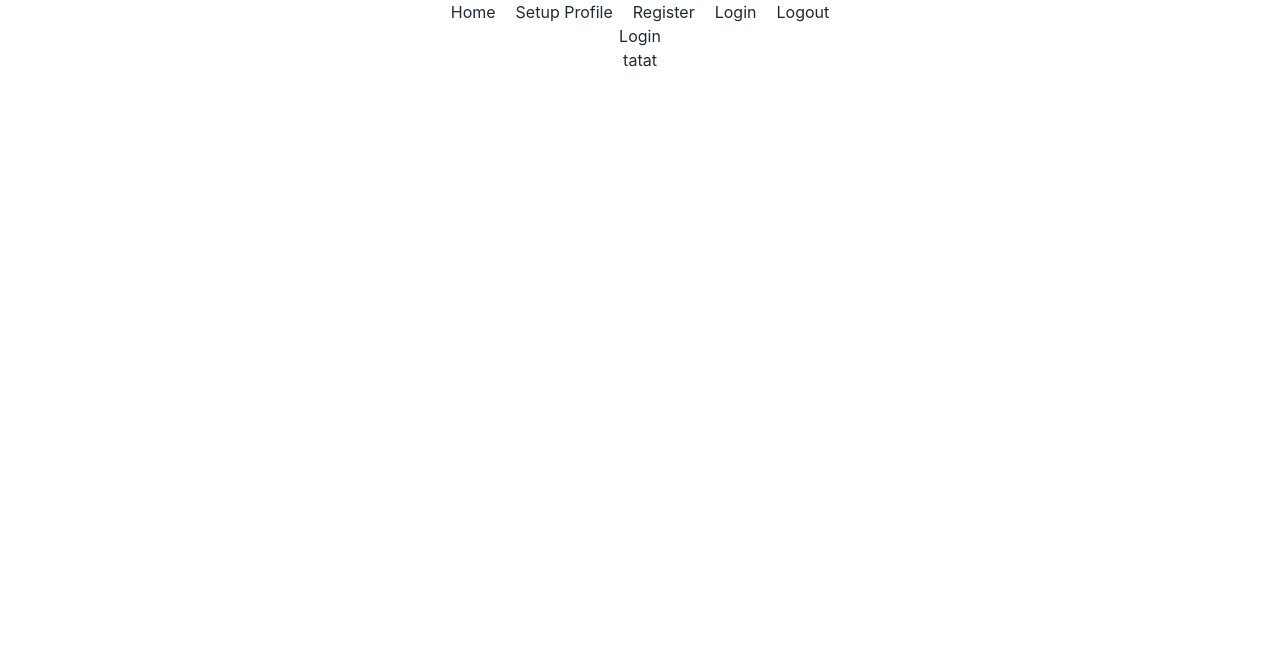
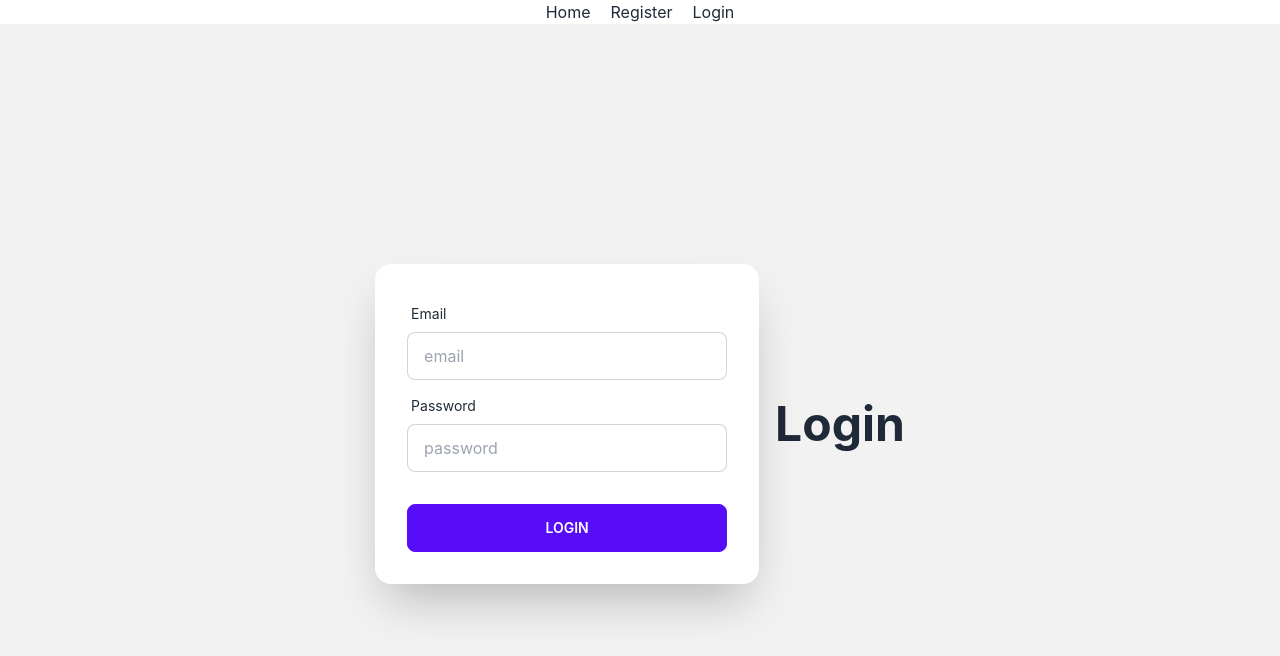
Before and after one commit to sou2000s/makeProfile-Client, a React (Create React App) app: page /login in a window 1280 px wide. Shown: the top 656 px of the page. Built offline with nearby package versions, Linux system fonts and the light colour scheme; no server answers.

Commit message:
setup profile page adeded

```diff
--- a/src/Components/Navbar.js
+++ b/src/Components/Navbar.js
@@ -1,15 +1,33 @@
-import React from 'react';
+import React, { useContext } from 'react';
 import { Link } from 'react-router-dom';
+import { AuthContext } from '../Context/AuthProvider';
 
 const Navbar = () => {
+    const {user , logout} = useContext(AuthContext)
+    const handleLogout = ()=>{
+        logout()
+        .then(()=>{})
+        .catch(err => console.log(err.message))
+    }
     return (
         <div>
             <ul>
                 <Link className=''  to='/'>Home</Link>
-                <Link className='ml-5'  to='/setProfile'>Setup Profile</Link>
-                <Link className='ml-5'  to='/register'>Register</Link>
-                <Link className='ml-5'  to='/login'>Login</Link>
-                <Link className='ml-5' >Logout</Link>
+
+
+                {user?.uid ?  <>
+                    <Link className='ml-5' onClick={handleLogout} >Logout</Link>
+                    <Link className='ml-5'  to='/setProfile'>Setup Profile</Link>
+                               </>
+
+
+                  :
+                   <>
+                   <Link className='ml-5'  to='/register'>Register</Link>
+                   <Link className='ml-5'  to='/login'>Login</Link>
+                   </>
+
+                }
             </ul>
         </div>
     );
--- a/src/Context/AuthProvider.js
+++ b/src/Context/AuthProvider.js
@@ -1,5 +1,5 @@
-import React, { createContext, useState } from 'react';
-import {createUserWithEmailAndPassword, getAuth, GoogleAuthProvider, signInWithEmailAndPassword, signInWithPopup, signOut} from 'firebase/auth'
+import React, { createContext, useEffect, useState } from 'react';
+import {createUserWithEmailAndPassword, getAuth, GoogleAuthProvider, onAuthStateChanged, signInWithEmailAndPassword, signInWithPopup, signOut} from 'firebase/auth'
 import app from '../firebase/firebase.config';
 
 export const AuthContext = createContext()
@@ -28,6 +28,7 @@ const login = (email , password) => {
 }
 
 const logout = ()=>{
+
     return signOut(auth)
 }
 
@@ -39,7 +40,17 @@ const googleAuthentication = () =>{
     return signInWithPopup(auth , googleProvider)
 }
 
-    const authInfo = {name , createUser , login , logout , loading,setLoading , googleAuthentication}
+
+useEffect(()=>{
+    const unsubscribe = onAuthStateChanged(auth , currentUser =>{
+        setUser(currentUser)
+       setLoading(false)
+
+    })
+    return ()=> unsubscribe()
+} , [])
+
+    const authInfo = {name , createUser , login , logout , loading,setLoading , googleAuthentication , setUser , user}
     return (
         <div>
 
--- a/src/pages/Home.js
+++ b/src/pages/Home.js
@@ -3,7 +3,8 @@ import React from 'react';
 const Home = () => {
     return (
         <div>
-            <h1>This is home</h1>
+            <h1>Search any profile</h1>
+            <input  type="search" placeholder="Type here" className="input mt-5 input-bordered input-success w-full max-w-xs" />
         </div>
     );
 };
--- a/src/pages/Login.js
+++ b/src/pages/Login.js
@@ -1,12 +1,53 @@
-import React, { useContext } from 'react';
+import React, { useContext, useState } from 'react';
+import { useNavigate } from 'react-router-dom';
 import { AuthContext } from '../Context/AuthProvider';
 
 const Login = () => {
-    const {name} = useContext(AuthContext)
+    const {login} = useContext(AuthContext)
+    const [err , setErr] = useState('')
+    const navigate = useNavigate()
+    const handleLogin = (e)=>{
+        e.preventDefault()
+       console.log(e.target);
+       const email = e.target.email.value
+       const password = e.target.password.value
+        login(email , password)
+        .then(res => {
+            console.log(res.user)
+            setErr('')
+            navigate('/')
+        })
+        .catch(err => setErr(err.message))
+    }
     return (
         <div>
-            <h1>Login</h1>
-            <h1>{name}</h1>
+                   <div className="hero min-h-screen bg-base-200">
+  <div className="hero-content flex-col lg:flex-row-reverse">
+    <div className="text-center lg:text-left">
+      <h1 className="text-5xl font-bold">Login</h1>
+         </div>
+    <form onSubmit={handleLogin} className="card flex-shrink-0 w-full max-w-sm shadow-2xl bg-base-100">
+      <div className="card-body">
+        <div className="form-control">
+          <label className="label">
+            <span className="label-text">Email</span>
+          </label>
+          <input type="email" name='email' placeholder="email" className="input input-bordered" />
+        </div>
+        <div className="form-control">
+          <label className="label">
+            <span className="label-text">Password</span>
+          </label>
+          <input type="password" name='password' placeholder="password" className="input input-bordered" />
+          <p className='text-red-500'>{err}</p>
+        </div>
+        <div className="form-control mt-6">
+          <button type='submit'  className="btn btn-primary">Login</button>
+        </div>
+      </div>
+    </form>
+  </div>
+</div>
         </div>
     );
 };
--- a/src/pages/Register.js
+++ b/src/pages/Register.js
@@ -1,8 +1,11 @@
-import React, { useContext } from 'react';
+import React, { useContext, useState } from 'react';
+import { useNavigate } from 'react-router-dom';
 import { AuthContext } from '../Context/AuthProvider';
 
 const Register = () => {
     const {createUser} = useContext(AuthContext)
+    const [err , setErr] = useState()
+    const navigate = useNavigate()
 
   const handleRegister = (e) =>{
        e.preventDefault()
@@ -13,8 +16,27 @@ const Register = () => {
        createUser(email , password)
        .then(res => {
         console.log(res.user);
+        setErr('')
+        const user = {
+            email: res.user.email
+        }
+
+         fetch('http://localhost:5000/users' , {
+            method:"PUT",
+            headers: {
+                'content-type': 'application/json'
+            },
+            body: JSON.stringify(user)
+         })
+         .then(res => res.json())
+         .then(data => {
+            console.log(data);
+            navigate('/')
+         })
+
+
        })
-       .catch(err => console.log(err.message))
+       .catch(err =>setErr(err.message))
   }
 
     return (
@@ -36,7 +58,7 @@ const Register = () => {
             <span className="label-text">Password</span>
           </label>
           <input type="password" name='password' placeholder="password" className="input input-bordered" />
-
+          <p className='text-red-500'>{err}</p>
         </div>
         <div className="form-control mt-6">
           <button type='submit'  className="btn btn-primary">Register</button>
--- a/src/pages/SetProfileDetails.js
+++ b/src/pages/SetProfileDetails.js
@@ -2,8 +2,25 @@ import React from 'react';
 
 const SetProfileDetails = () => {
     return (
-        <div>
-            <h1>Set your profile</h1>
+        <div className='  text-center '>
+
+          <form className=''>
+          <input type="text"          name='name' placeholder="Name" className="input  mt-6 input-bordered input-success w-full max-w-xs" />
+            <br />
+            <input type="email"          name='email' placeholder="email" className="input input-bordered  mt-6 input-success w-full max-w-xs" />
+             <br />
+            <input type="number"          name='phoneNumber' placeholder="phone number" className="input input-bordered mt-6  input-success w-full max-w-xs" />
+             <br />
+            <input type="text"          placeholder="address" name='address' className="input input-bordered input-success  mt-6 w-full max-w-xs" />
+             <br />
+            <input type="number"          placeholder="age" name='age' className="input input-bordered input-success w-full mt-6  max-w-xs" />
+             <br />
+            <input type="text"          placeholder="Highest education" name='education' className="input input-bordered input-success w-full mt-6 max-w-xs" />
+             <br />
+            <input type="text"          placeholder="University/college/school name" name='education' className="input input-bordered input-success mt-6  w-full max-w-xs" />
+              <br />
+              <button className='btn btn-success mt-6'>Submit</button>
+          </form>
         </div>
     );
 };
```
